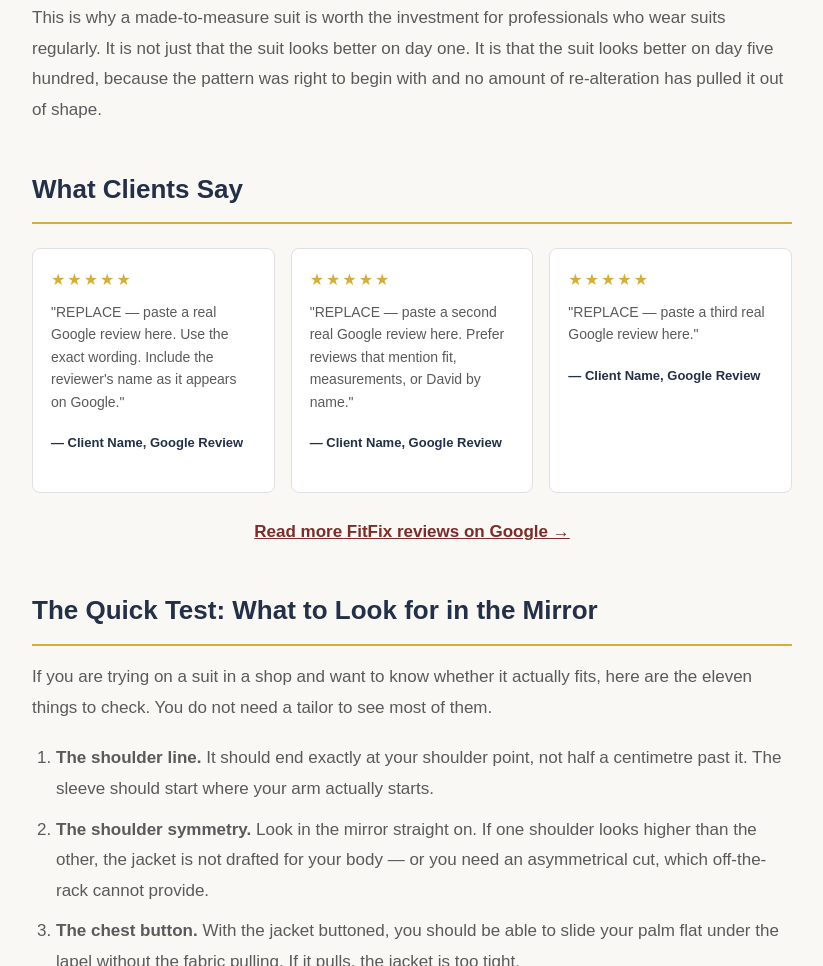
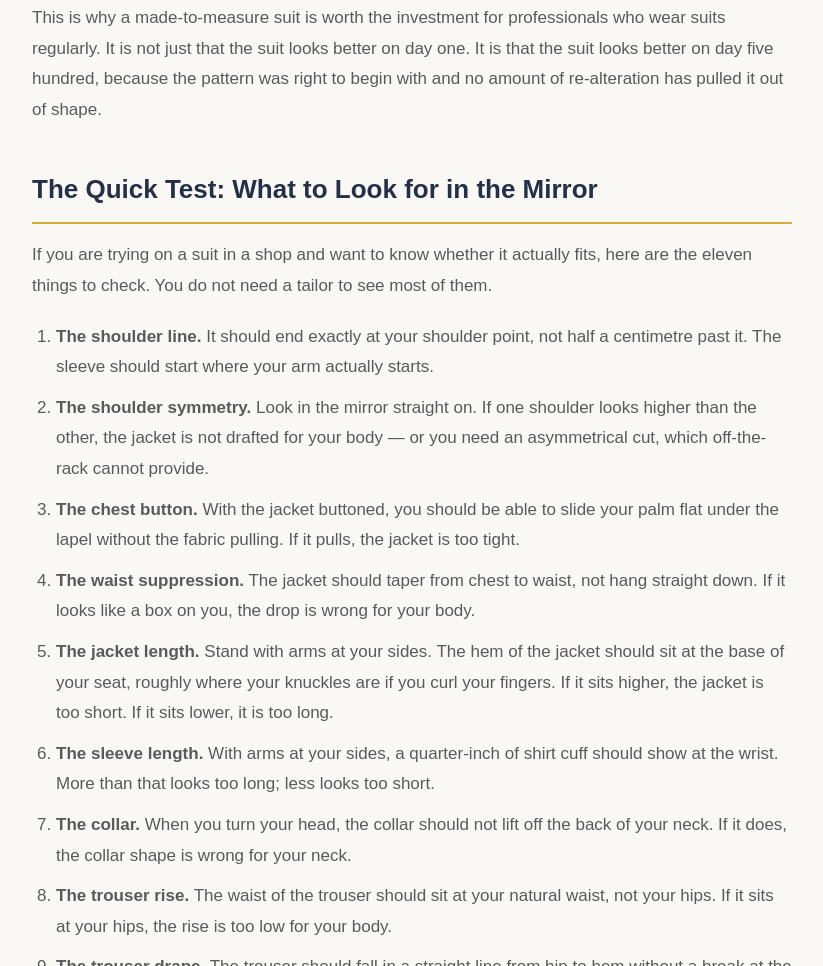
Before and after one commit to davidochieng2345678-afk/FitFixClothesAlterations.co.ke, a plain HTML site: page blog/anatomy-of-a-suit-that-fits/index.html in a window 1280 px wide. Shown: the part 7883-8849 px from the top of the page, without its empty margins (228-1051 px from the left). Drawn offline with Linux system fonts and the light colour scheme.

Commit message:
Delete placeholder proof section from index.html
Removed placeholder proof section for client reviews and photos.

```diff
--- a/blog/anatomy-of-a-suit-that-fits/index.html
+++ b/blog/anatomy-of-a-suit-that-fits/index.html
@@ -287,41 +287,7 @@ footer a{color:var(--gold)}
 
   <p>This is why a made-to-measure suit is worth the investment for professionals who wear suits regularly. It is not just that the suit looks better on day one. It is that the suit looks better on day five hundred, because the pattern was right to begin with and no amount of re-alteration has pulled it out of shape.</p>
 
-  <!-- ═══════════════════════════════════════════════════════════════
-       PROOF SECTION — REPLACE WITH REAL PHOTOS AND REAL REVIEWS
-       ─────────────────────────────────────────────────────────────
-       Before publishing, replace the placeholders below with:
-       1. A real photo of David measuring a client, or a finished suit
-          on the bench, or a client in a FitFix suit (with permission).
-       2. Two or three real Google reviews from your Google Business Profile.
-       If real proof is not available yet, delete this entire section.
-       ═══════════════════════════════════════════════════════════════ -->
-  <h2>What Clients Say</h2>
 
-  <div class="proof-strip">
-    <div class="review-card">
-      <div class="stars">★★★★★</div>
-      <p>"REPLACE — paste a real Google review here. Use the exact wording. Include the reviewer's name as it appears on Google."</p>
-      <p class="name">— Client Name, Google Review</p>
-    </div>
-
-    <div class="review-card">
-      <div class="stars">★★★★★</div>
-      <p>"REPLACE — paste a second real Google review here. Prefer reviews that mention fit, measurements, or David by name."</p>
-      <p class="name">— Client Name, Google Review</p>
-    </div>
-
-    <div class="review-card">
-      <div class="stars">★★★★★</div>
-      <p>"REPLACE — paste a third real Google review here."</p>
-      <p class="name">— Client Name, Google Review</p>
-    </div>
-  </div>
-
-  <p style="text-align:center;">
-    <a href="https://g.page/r/CQrh4y6zb339EBM/review" target="_blank" rel="noopener" style="font-weight:bold;color:var(--thread);text-decoration:underline;">Read more FitFix reviews on Google →</a>
-  </p>
-  <!-- ═══════════════ END PROOF SECTION ═══════════════ -->
 
   <h2>The Quick Test: What to Look for in the Mirror</h2>
 
```
